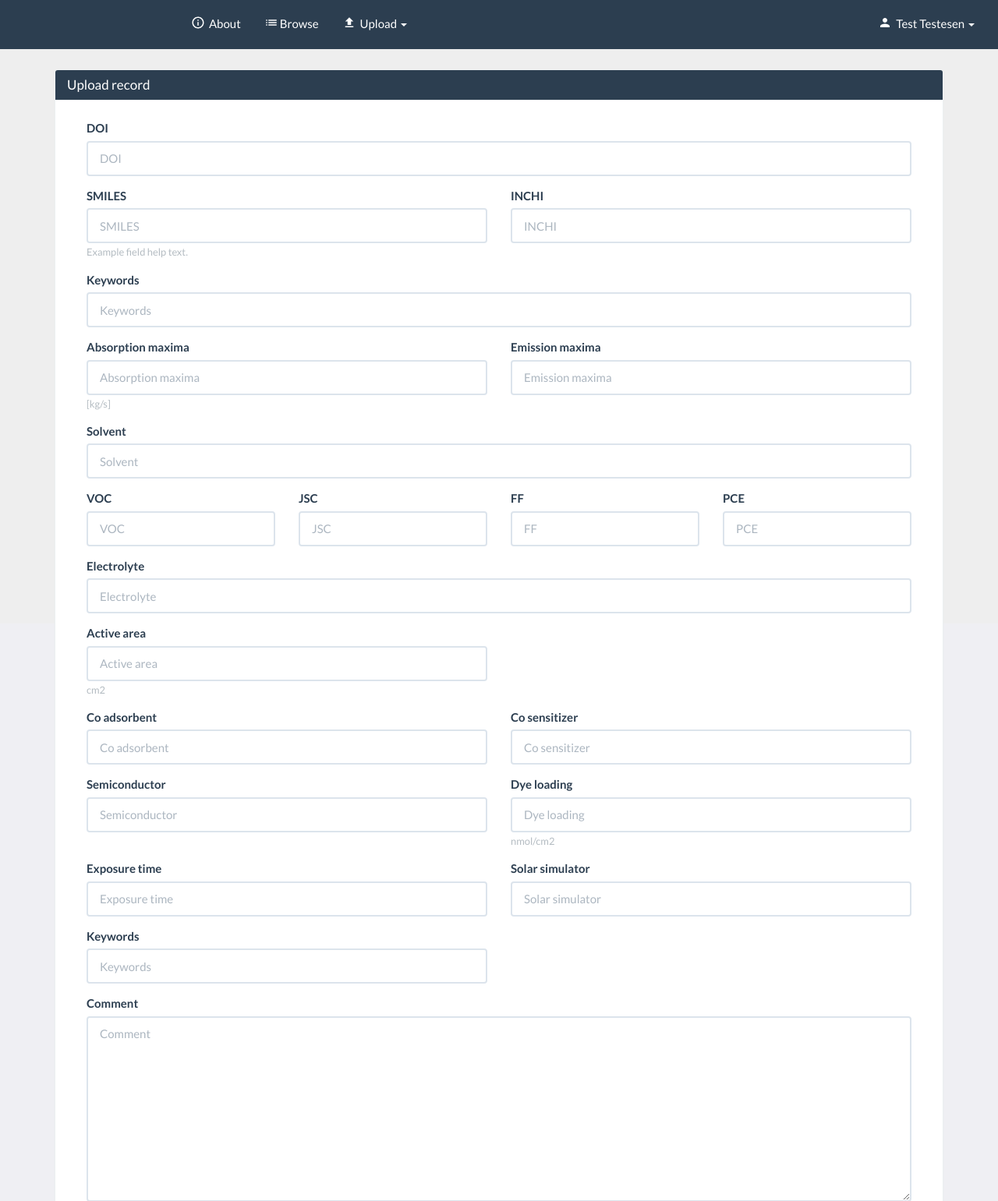
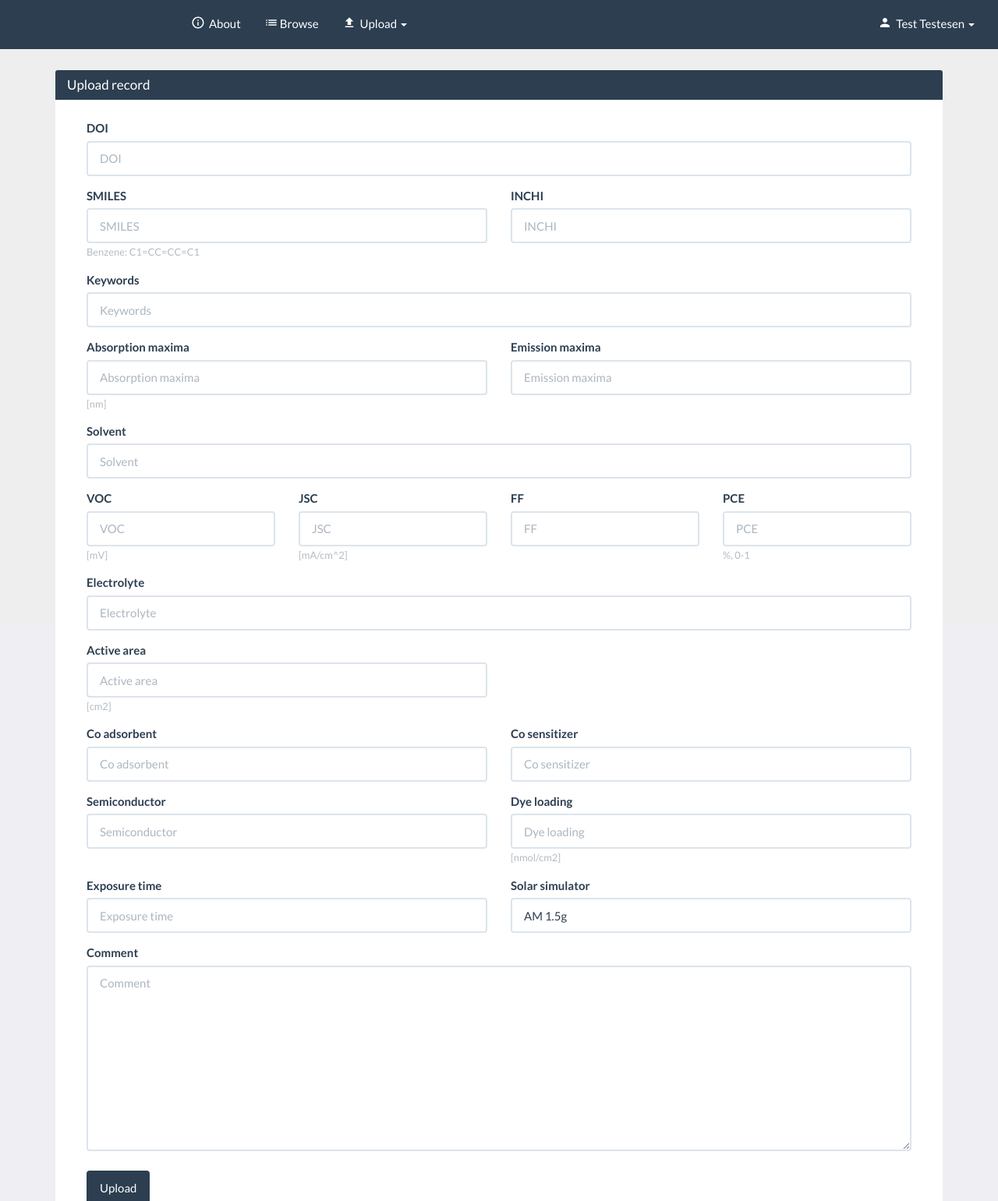
Before and after one commit to Simensen-Hambro/DSSCDB, a Django app: a page that uses src/dye/templates/dye/single-upload.html in a window 1280 px wide. Shown: the top 1541 px of the page at 78% size. Run offline with Django 3.2, Linux system fonts and the light colour scheme; a user stored in the database is signed in; some libraries are stand-ins or nearby versions.

Commit message:
Remove "keywords" from Performance model

```diff
--- a/src/dye/forms.py
+++ b/src/dye/forms.py
@@ -100,7 +100,6 @@ class PerformanceForm(forms.ModelForm):
             'dye_loading',
             'exposure_time',
             'solar_simulator',
-            'keywords',
             'comment',
         ]
 
--- a/src/dye/models.py
+++ b/src/dye/models.py
@@ -60,7 +60,7 @@ class MoleculeManager(models.Manager):
 
 class Molecule(Data):
     smiles = models.CharField(max_length=1000, verbose_name='SMILES', unique=True,
-                              help_text="Example field help text.", validators=[validate_smiles])
+                              help_text="Benzene: C1=CC=CC=C1", validators=[validate_smiles])
     inchi = models.CharField(max_length=1000, verbose_name='INCHI', unique=True)
     image = ImageField(upload_to='molecules', verbose_name='Picture', blank=True, null=True)
     created = models.DateTimeField(auto_now_add=True, auto_now=False)
@@ -93,7 +93,7 @@ class Article(Data):
 
 
 class Spectrum(Data):
-    absorption_maxima = models.DecimalField(blank=True, null=True, decimal_places=4, max_digits=10, help_text="[kg/s]")
+    absorption_maxima = models.DecimalField(blank=True, null=True, decimal_places=4, max_digits=10, help_text="[nm]")
     emission_maxima = models.DecimalField(blank=True, null=True, decimal_places=4, max_digits=10)
     solvent = models.CharField(max_length=100)
     created = models.DateTimeField(auto_now_add=True, auto_now=False)
@@ -112,21 +112,18 @@ class Spectrum(Data):
 
 
 class Performance(Data):
-    voc = models.DecimalField(verbose_name='VOC', decimal_places=4, max_digits=15)
-    jsc = models.DecimalField(verbose_name='JSC', decimal_places=5, max_digits=15)
+    voc = models.DecimalField(verbose_name='VOC', decimal_places=4, max_digits=15, help_text='[mV]')
+    jsc = models.DecimalField(verbose_name='JSC', decimal_places=5, max_digits=15, help_text='[mA/cm^2]')
     ff = models.DecimalField(verbose_name='FF', decimal_places=5, max_digits=13)
-    pce = models.DecimalField(verbose_name='PCE', decimal_places=5, max_digits=13)
+    pce = models.DecimalField(verbose_name='PCE', decimal_places=5, max_digits=13, help_text='%, 0-1')
     electrolyte = models.CharField(max_length=1000)
-    active_area = models.CharField(max_length=30, help_text='cm2', blank=True, null=True)
+    active_area = models.CharField(max_length=30, help_text='[cm2]', blank=True, null=True)
     co_adsorbent = models.CharField(max_length=250, blank=True, null=True)
     co_sensitizer = models.CharField(max_length=1000, blank=True, null=True)
     semiconductor = models.CharField(max_length=1000)
-    dye_loading = models.CharField(max_length=1000, help_text='nmol/cm2')
+    dye_loading = models.CharField(max_length=1000, help_text='[nmol/cm2]')
     exposure_time = models.CharField(max_length=500)
-    solar_simulator = models.CharField(max_length=1000)
-
-    # Remove? YES
-    keywords = models.CharField(max_length=1000, blank=True, null=True)
+    solar_simulator = models.CharField(max_length=1000, default='AM 1.5g')
 
     short_id = TinyUUIDField(length=10)
 
--- a/src/dye/templates/dye/single-upload.html
+++ b/src/dye/templates/dye/single-upload.html
@@ -44,7 +44,6 @@
                 <div class="col-md-6"> {% bootstrap_field performance_form.dye_loading %}</div>
                 <div class="col-md-6"> {% bootstrap_field performance_form.exposure_time %}</div>
                 <div class="col-md-6"> {% bootstrap_field performance_form.solar_simulator %}</div>
-                <div class="col-md-6"> {% bootstrap_field performance_form.keywords %}</div>
               </div>
               <div class="row">
                 <div class="col-md-12"> {% bootstrap_field performance_form.comment %}</div>
--- a/src/dye/views.py
+++ b/src/dye/views.py
@@ -140,20 +140,19 @@ def file_upload(request):
                             # Populate article, molecule, spectrum and performance forms with the data from the user
 
                             article_form = ArticleForm({'doi': row[0]})
-                            #article_form.is_valid()
                             molecule_form = MoleculeForm(
-                                {'user': user, 'smiles': row[15], 'inchi': row[16], 'keywords': row[20]})
+                                {'user': user, 'smiles': row[14], 'inchi': row[15], 'keywords': row[19]})
                             spectrum_form = SpectrumForm({
-                                'absorption_maxima': to_decimal(row[17]), 'emission_maxima': to_decimal(row[18]),
-                                'solvent': row[19]
+                                'absorption_maxima': to_decimal(row[16]), 'emission_maxima': to_decimal(row[17]),
+                                'solvent': row[18]
                             })
                             performance_form = PerformanceForm({
                                 'voc': to_decimal(row[1]), 'jsc': to_decimal(row[2]), 'ff': to_decimal(row[3]),
                                 'pce': to_decimal(row[4]), 'electrolyte': row[5], 'active_area': row[6],
                                 'co_adsorbent': row[7],
                                 'co_sensitizer': row[8], 'semiconductor': row[9], 'dye_loading': row[10],
-                                'exposure_time': row[11], 'solar_simulator': row[12], 'keywords': row[13],
-                                'comment': row[14]
+                                'exposure_time': row[11], 'solar_simulator': row[12],
+                                'comment': row[13]
                             })
 
                             forms = {'article_form': article_form, 'molecule_form': molecule_form,
```
Also changed, not shown: 3 other files.
